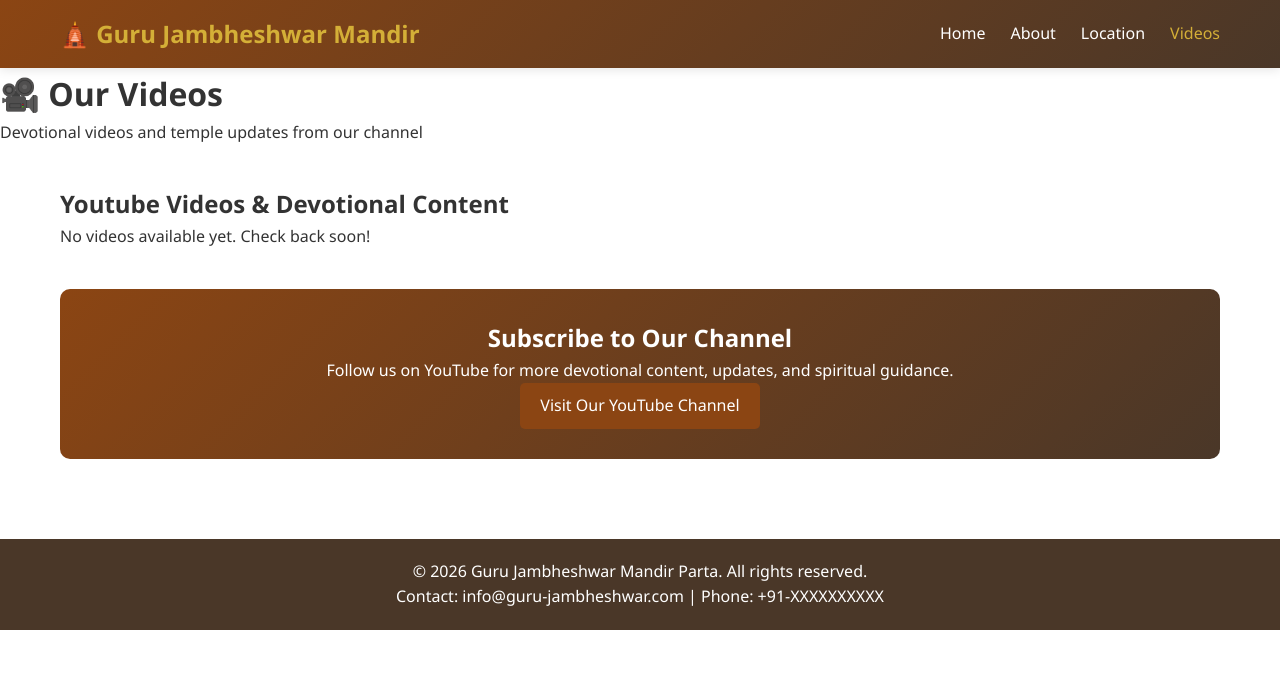
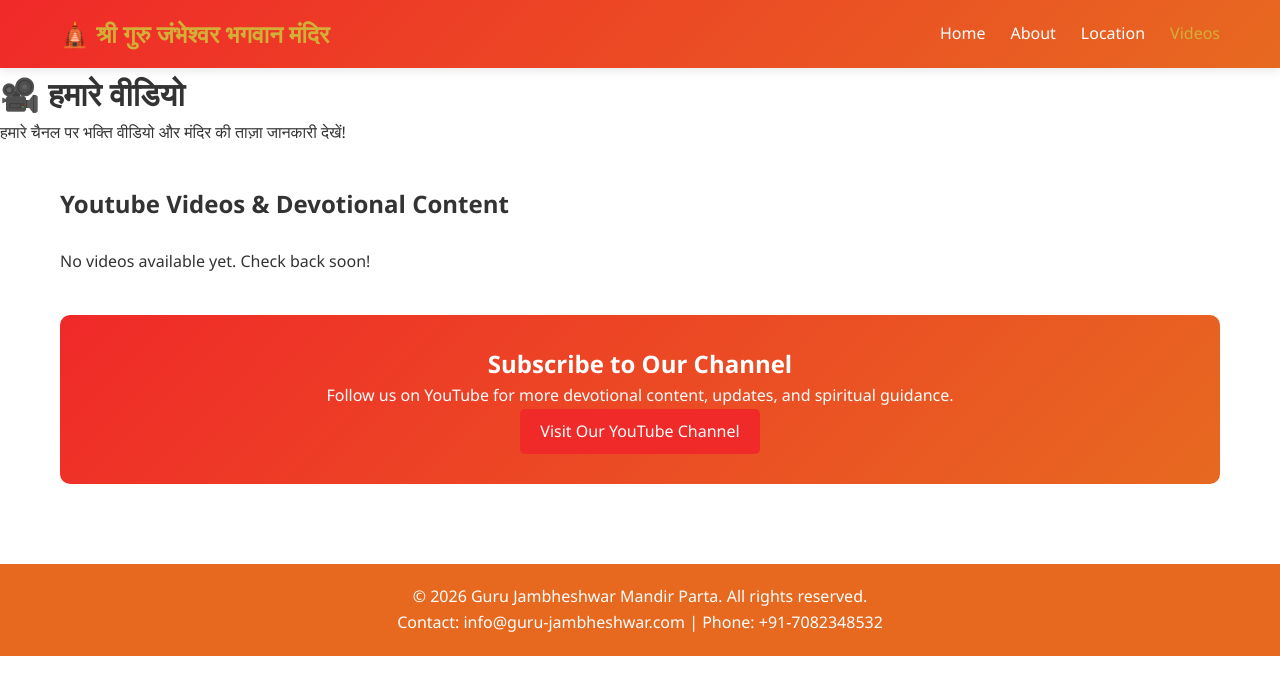
Before and after one commit to Monika-Sihag/guru-jambheshwar-mandir, a PHP site: page /videos.php in a window 1280 px wide. Shown: the top 695 px of the page. Run offline with PHP 8.4, Linux system fonts and the light colour scheme; data that the repository does not hold is empty.

Commit message:
Updated index, CSS and videos page

```diff
--- a/public/css/style.css
+++ b/public/css/style.css
@@ -7,9 +7,9 @@
 
 /* VARIABLES */
 :root {
-    --primary-color: #8B4513;
+    --primary-color: #f02929;
     --secondary-color: #D4AF37;
-    --dark-color: #4a3728;
+    --dark-color: #e76920;
     --light-color: #f5f5f5;
     --text-color: #333;
 }
@@ -93,7 +93,7 @@ body {
     justify-content: center;
     align-items: center;
     text-align: center;
-    color: white;
+    color: rgb(236, 121, 121);
     position: relative;
 }
 
@@ -134,7 +134,7 @@ body {
 }
 
 .info-card {
-    background: white;
+    background: rgb(222, 91, 91);
     padding: 20px;
     border-radius: 10px;
     text-align: center;
@@ -170,7 +170,7 @@ body {
 }
 
 .video-card {
-    background: rgba(255,255,255,0.95);
+    background: linear-gradient(red,yellow);
     border-radius: 15px;
     overflow: hidden;
     box-shadow: 0 10px 25px rgba(0,0,0,0.2);
--- a/public/index.php
+++ b/public/index.php
@@ -42,9 +42,9 @@ $home_content = getContent($pdo, 'home');
 
     <!-- Background Slider -->
     <div class="slider">
-        <img src="../uploads/images/temple1.jpg" class="slide active">
-        <img src="../uploads/images/temple2.jpg" class="slide">
-        <img src="../uploads/images/temple3.jpg" class="slide">
+        <img src="../uploads/images/temple1.png" class="slide active">
+        <img src="../uploads/images/temple2.png" class="slide">
+        <img src="../uploads/images/temple3.png" class="slide">
     </div>
 
     <nav class="navbar">
--- a/public/videos.php
+++ b/public/videos.php
@@ -15,7 +15,7 @@ $videos = getAllVideos($pdo);
 <body>
     <nav class="navbar">
         <div class="nav-container">
-            <h1 class="logo">🛕 Guru Jambheshwar Mandir</h1>
+            <h1 class="logo">🛕 श्री गुरु जंभेश्वर भगवान मंदिर </h1>
             <ul class="nav-links">
                 <li><a href="index.php">Home</a></li>
                 <li><a href="about.php">About</a></li>
@@ -26,13 +26,13 @@ $videos = getAllVideos($pdo);
     </nav>
 
     <div class="page-header">
-        <h1>🎥 Our Videos</h1>
-        <p> Devotional videos and temple updates from our channel</p>
+        <h1>🎥 हमारे वीडियो</h1>
+        <p> हमारे चैनल पर भक्ति वीडियो और मंदिर की ताज़ा जानकारी देखें!</p>
     </div>
 
     <main class="container">
         <section class="videos-section">
-            <h2>Youtube Videos & Devotional Content</h2>
+            <h2>Youtube Videos & Devotional Content</h2><br>
 
             <?php if (empty($videos)): ?>
                 <p class="no-videos-msg">No videos available yet. Check back soon!</p>
@@ -64,7 +64,7 @@ $videos = getAllVideos($pdo);
     <footer class="footer">
         <div class="footer-content">
             <p>&copy; 2026 Guru Jambheshwar Mandir Parta. All rights reserved.</p>
-            <p>Contact: info@guru-jambheshwar.com | Phone: +91-XXXXXXXXXX</p>
+            <p>Contact: info@guru-jambheshwar.com | Phone: +91-7082348532</p>
         </div>
     </footer>
 
```
